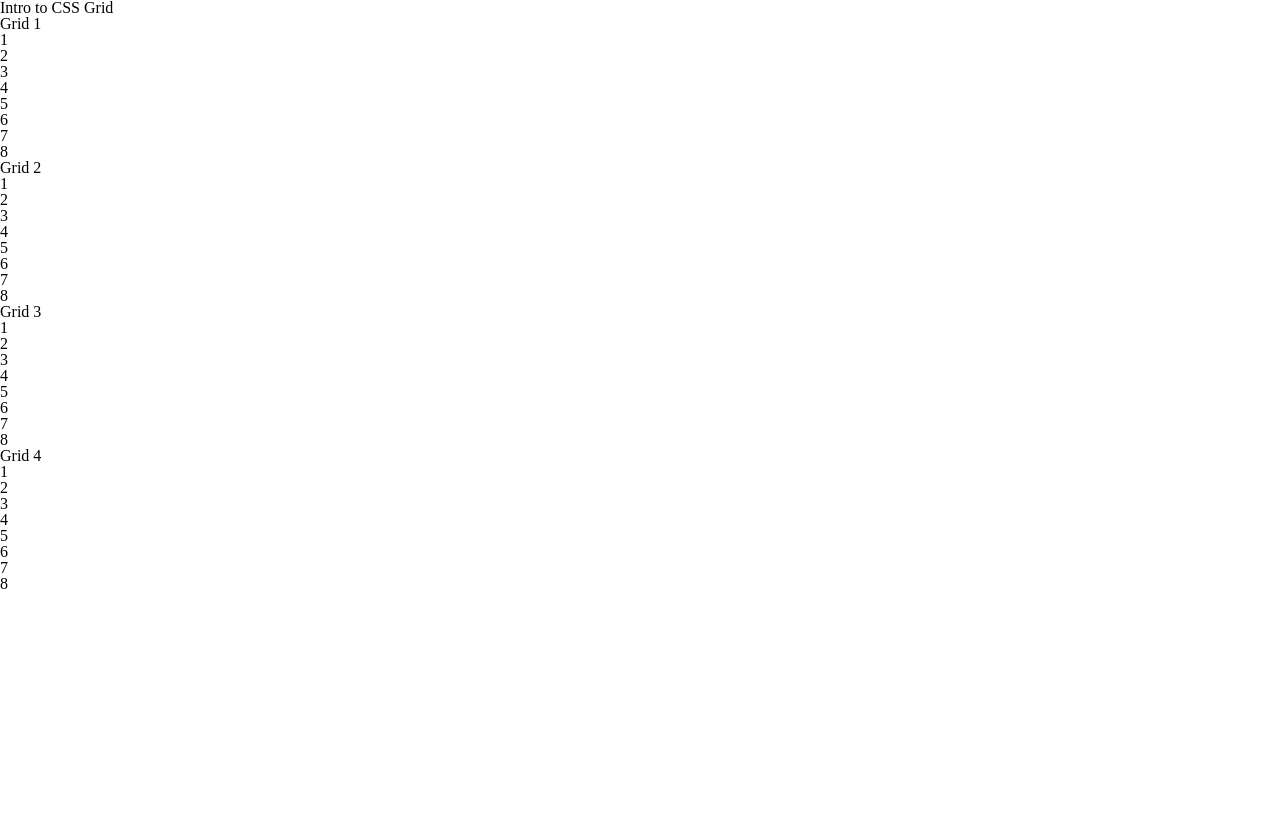
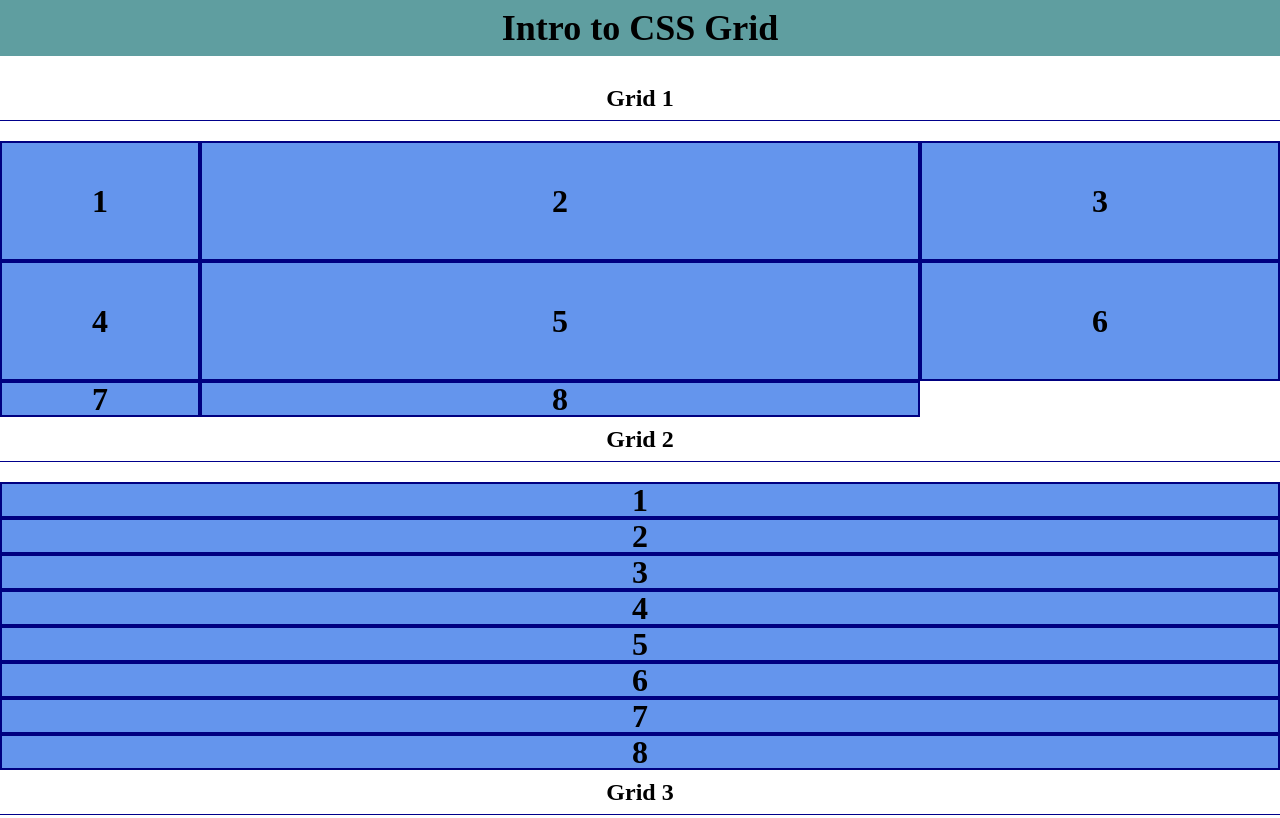
Before and after one commit to balu0020/week11_lesson, a plain HTML site: page index.html in a window 1280 px wide. Shown: the top 818 px of the page. Drawn offline with Linux system fonts and the light colour scheme.

Commit message:
Created main styles and grid styles

```diff
--- a/css/styles.css
+++ b/css/styles.css
@@ -46,3 +46,57 @@ table {
 	border-collapse: collapse;
 	border-spacing: 0;
 }
+
+/*****************************************
+
+                MAIN STYLES
+
+******************************************/
+
+h1 {
+    font-size: 36px;
+    font-weight: bold;
+    text-align: center;
+    margin-bottom: 20px;
+    padding: 10px;
+    background-color: cadetblue;
+}
+
+h2 {
+    font-size: 24px;
+    font-weight: bold;
+    text-align: center;
+    margin-bottom: 20px;
+    padding: 10px;
+    border-bottom: 1px solid darkblue;
+}
+
+article div {
+    background-color: cornflowerblue;
+    border: 2px solid navy;
+    font-size: 32px;
+    font-weight: bold;
+
+    /* flexbox can be used inside the grid */
+    display: flex;
+    justify-content: center; /* centers horizontally */
+    align-items: center; /* centers vertically */
+}
+
+/*****************************************
+
+                GRID STYLES
+
+******************************************/
+
+section.one article {
+    /* like flexbox, you have to declare a parent element to hold the grid... */
+    display: grid;
+
+    /* fr stands for fraction - it tells the column or row to take up a portion of the available space */
+    grid-template-columns:  200px 2fr 1fr;
+
+    /* the explicit grid is what you define, the implicit grid is what the browser figures out based on content that spills outside of your defined explicit grid in the example below, the third row won't have any height */
+    grid-template-rows: 120px 120px;
+
+}
--- a/index.html
+++ b/index.html
@@ -18,6 +18,7 @@
             <!-- four sections with a specific class, h2 and divs with p tags in them going from 1-8 -->
             <section class="one">
                 <h2>Grid 1</h2>
+                <article>
                     <div><p>1</p></div>
                     <div><p>2</p></div>
                     <div><p>3</p></div>
@@ -26,9 +27,11 @@
                     <div><p>6</p></div>
                     <div><p>7</p></div>
                     <div><p>8</p></div>
+                </article>
             </section>
             <section class="two">
                 <h2>Grid 2</h2>
+                <article>
                     <div><p>1</p></div>
                     <div><p>2</p></div>
                     <div><p>3</p></div>
@@ -37,9 +40,11 @@
                     <div><p>6</p></div>
                     <div><p>7</p></div>
                     <div><p>8</p></div>
+                </article>
             </section>
             <section class="three">
                 <h2>Grid 3</h2>
+                <article>
                     <div><p>1</p></div>
                     <div><p>2</p></div>
                     <div><p>3</p></div>
@@ -48,9 +53,11 @@
                     <div><p>6</p></div>
                     <div><p>7</p></div>
                     <div><p>8</p></div>
+                </article>
             </section>
             <section class="four">
                 <h2>Grid 4</h2>
+                <article>
                     <div><p>1</p></div>
                     <div><p>2</p></div>
                     <div><p>3</p></div>
@@ -59,6 +66,7 @@
                     <div><p>6</p></div>
                     <div><p>7</p></div>
                     <div><p>8</p></div>
+                </article>
             </section>
         </main>
         <footer>
```
